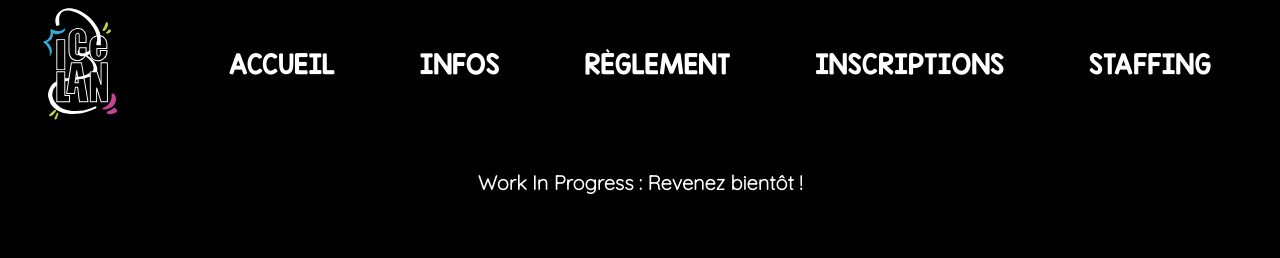
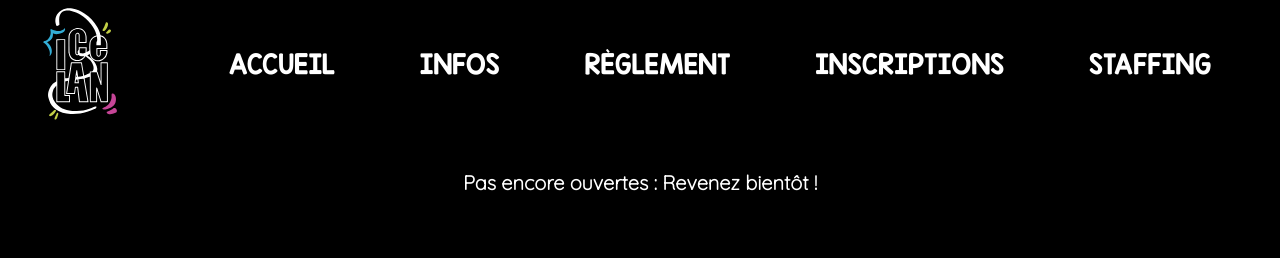
Before and after one commit to CLICGameStar/icelan-website, a Next.js app: page /inscriptions in a window 1280 px wide. Shown: the top 258 px of the page. Built offline with nearby package versions, Linux system fonts and the light colour scheme.

Commit message:
Changed from WIP to not opened

```diff
--- a/app/inscriptions/page.tsx
+++ b/app/inscriptions/page.tsx
@@ -8,7 +8,9 @@ export default function Inscriptions() {
     return (
         <div className="flex flex-col items-center flex-1 font-sans bg-black items-center">
             <div className="flex flex-col items-center w-4/5 mt-10">
-                <p className={`${quicksand.className} font-bold text-justify`}>Work In Progress : Revenez bientôt !</p>
+                <p className={`${quicksand.className} font-bold text-justify`}>
+                    Pas encore ouvertes : Revenez bientôt !
+                </p>
             </div>
         </div>
     );
--- a/app/staffing/page.tsx
+++ b/app/staffing/page.tsx
@@ -8,7 +8,7 @@ export default function Inscriptions() {
     return (
         <div className="flex flex-col items-center flex-1 font-sans bg-black items-center">
             <div className="flex flex-col items-center w-4/5 mt-10">
-                <p className={`${quicksand.className} font-bold text-justify`}>Work In Progress : Revenez bientôt !</p>
+                <p className={`${quicksand.className} font-bold text-justify`}>Pas encore ouvert : Revenez bientôt !</p>
             </div>
         </div>
     );
```
